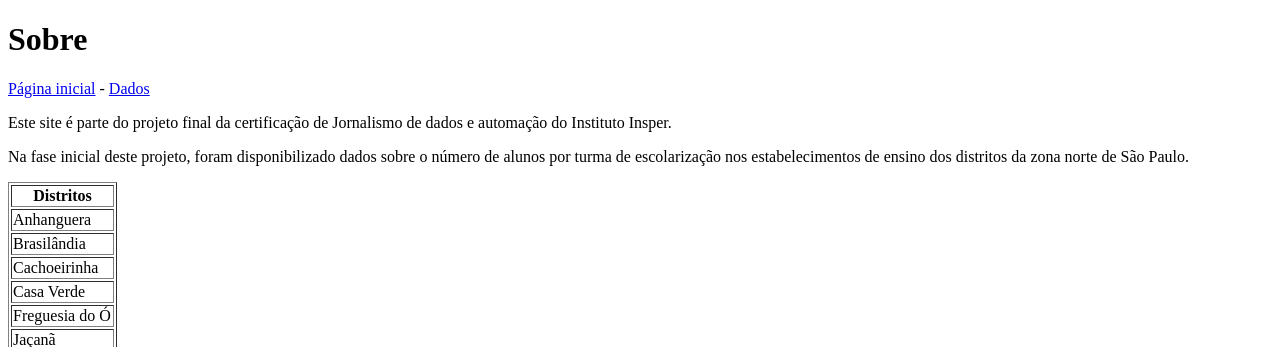
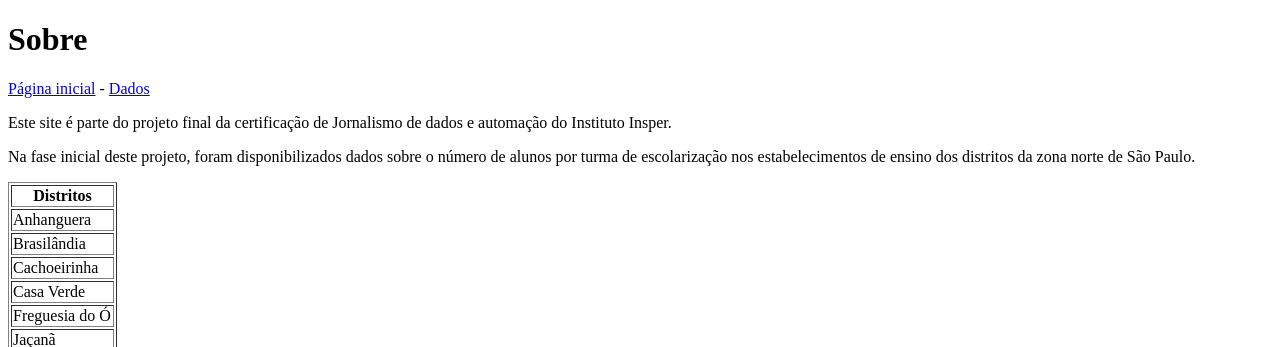
Before and after one commit to renan-cav/dados-matriculas-sme, a Flask app: page /sobre in a window 1280 px wide. Shown: the top 347 px of the page. Run offline with Flask 2, Linux system fonts and the light colour scheme; parts of the project's set-up code (start-up, migrations or seed data) failed here and were passed over.

Commit message:
Corrige typo

```diff
--- a/templates/sobre.html
+++ b/templates/sobre.html
@@ -5,7 +5,7 @@
 {% block conteudo %}
 <a href="/">Página inicial</a> - <a href="/dados">Dados</a>
 <p>Este site é parte do projeto final da certificação de Jornalismo de dados e automação do Instituto Insper.</p>
-<p>Na fase inicial deste projeto, foram disponibilizado dados sobre o número de alunos por turma de escolarização nos estabelecimentos de ensino dos distritos da zona norte de São Paulo.</p>
+<p>Na fase inicial deste projeto, foram disponibilizados dados sobre o número de alunos por turma de escolarização nos estabelecimentos de ensino dos distritos da zona norte de São Paulo.</p>
 <table border="1">
   <tr><th>Distritos</th></tr>
   <tr><td>Anhanguera</td></tr>
```
